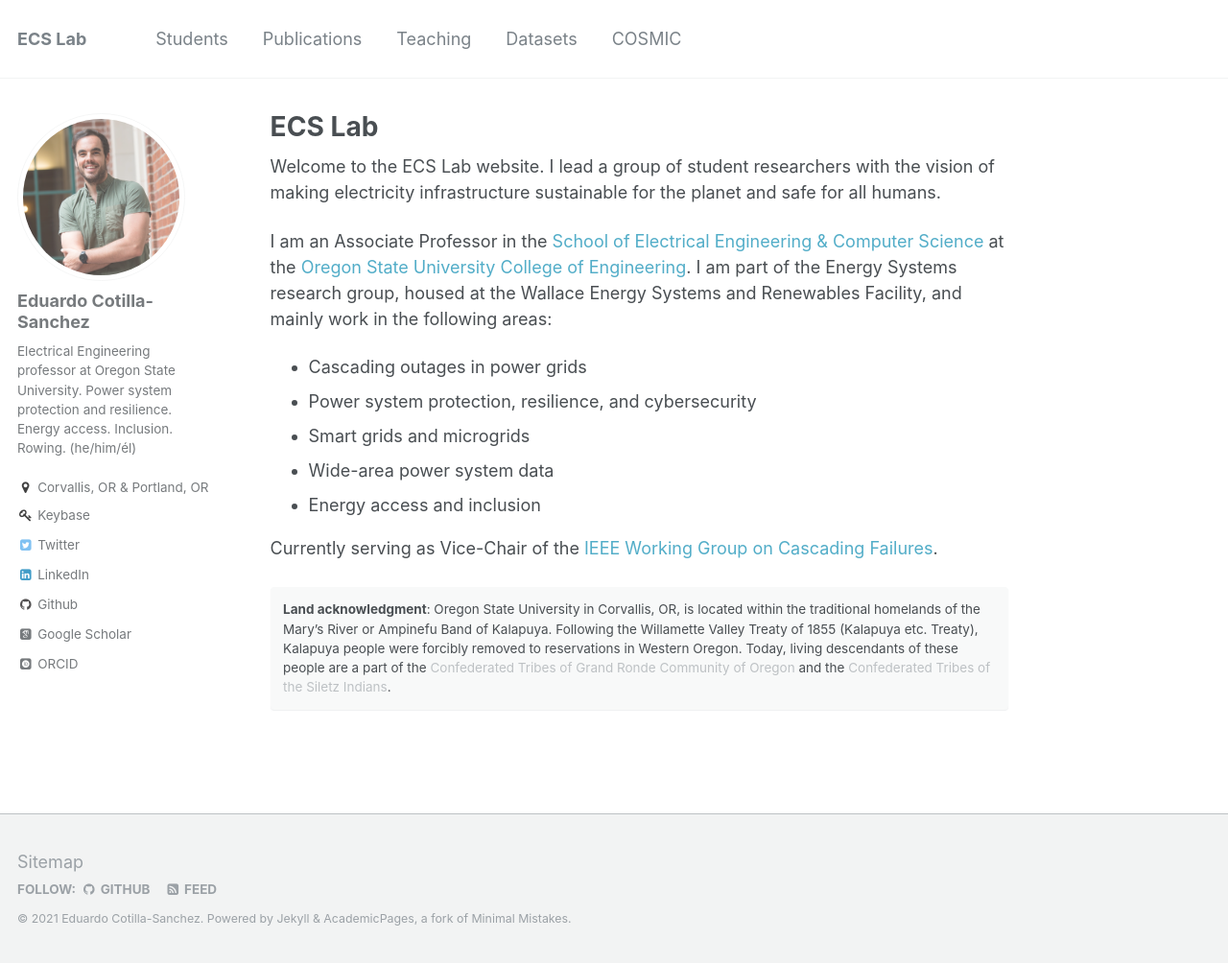
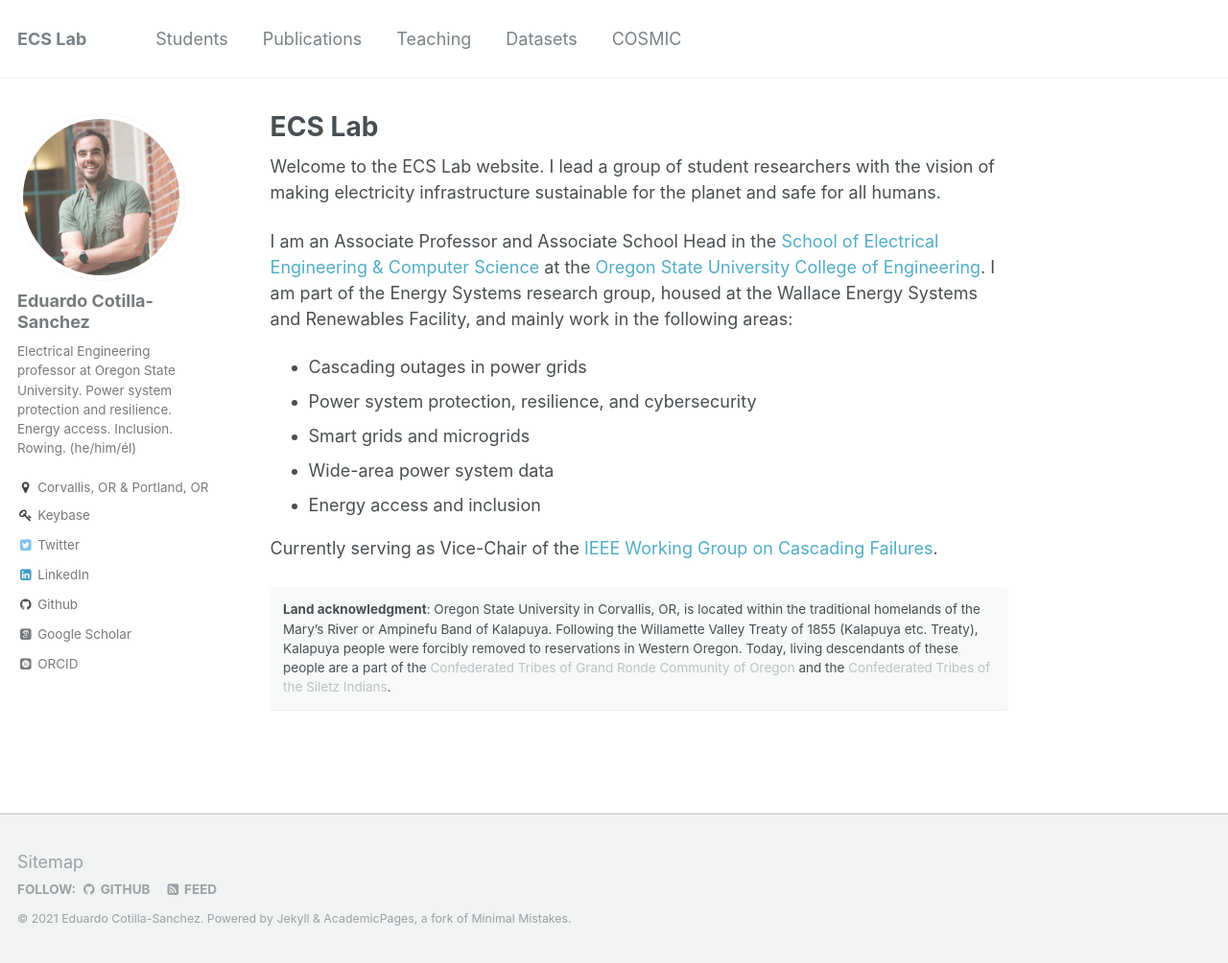
Before and after one commit to ecotillasanchez/ecotillasanchez.github.io, a Jekyll site: the page built from _pages/about.md, in a window 1280 px wide and 1004 px high. Shown: the whole window at 96% size. Built offline with Jekyll 4.4.1, drawn with Linux system fonts in a browser that asks for light colours; some web fonts are replaced.

Commit message:
Job update.

```diff
--- a/_pages/about.md
+++ b/_pages/about.md
@@ -10,7 +10,7 @@ redirect_from:
 
 Welcome to the ECS Lab website. I lead a group of student researchers with the vision of making electricity infrastructure sustainable for the planet and safe for all humans.
 
-I am an Associate Professor in the [School of Electrical Engineering & Computer Science](http://eecs.oregonstate.edu) at the [Oregon State University](https://oregonstate.edu) [College of Engineering](http://engineering.oregonstate.edu). I am part of the Energy Systems research group, housed at the Wallace Energy Systems and Renewables Facility, and mainly work in the following areas:
+I am an Associate Professor and Associate School Head in the [School of Electrical Engineering & Computer Science](http://eecs.oregonstate.edu) at the [Oregon State University](https://oregonstate.edu) [College of Engineering](http://engineering.oregonstate.edu). I am part of the Energy Systems research group, housed at the Wallace Energy Systems and Renewables Facility, and mainly work in the following areas:
 
  * Cascading outages in power grids
  * Power system protection, resilience, and cybersecurity
```
